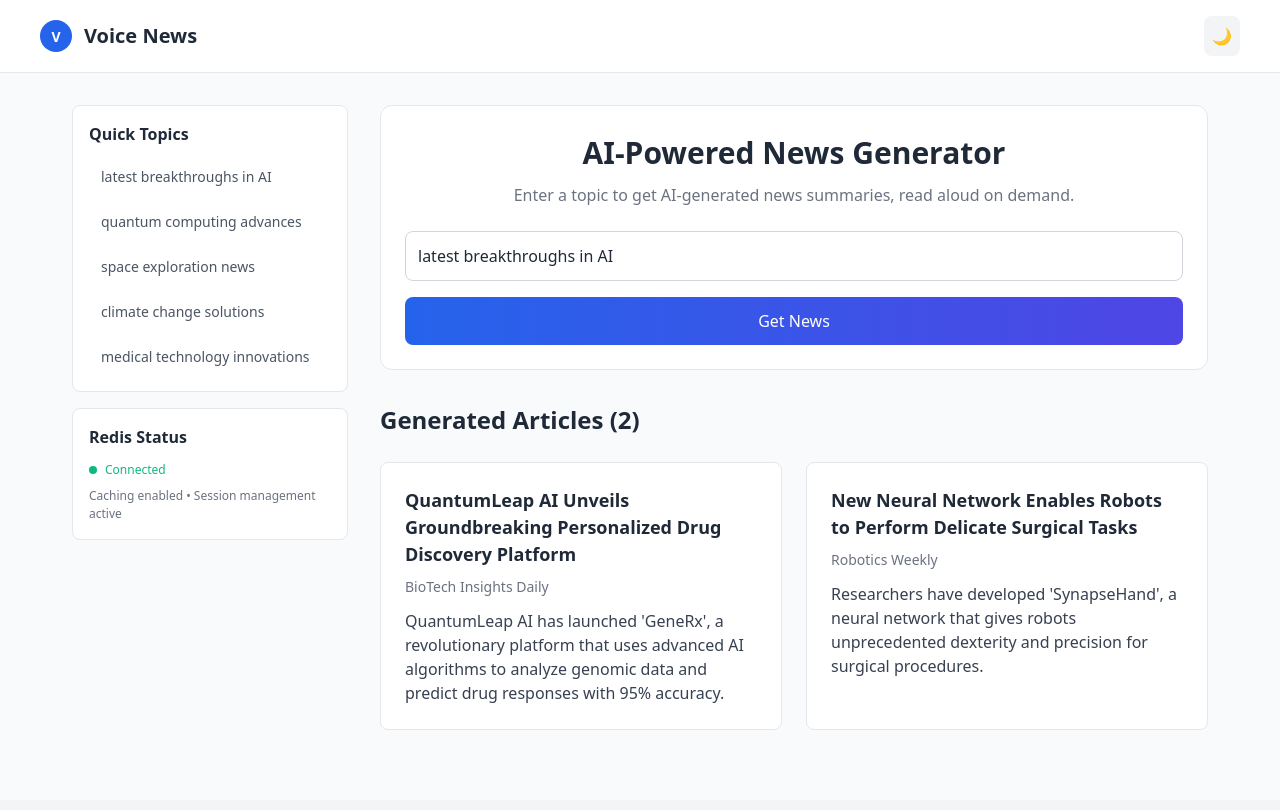
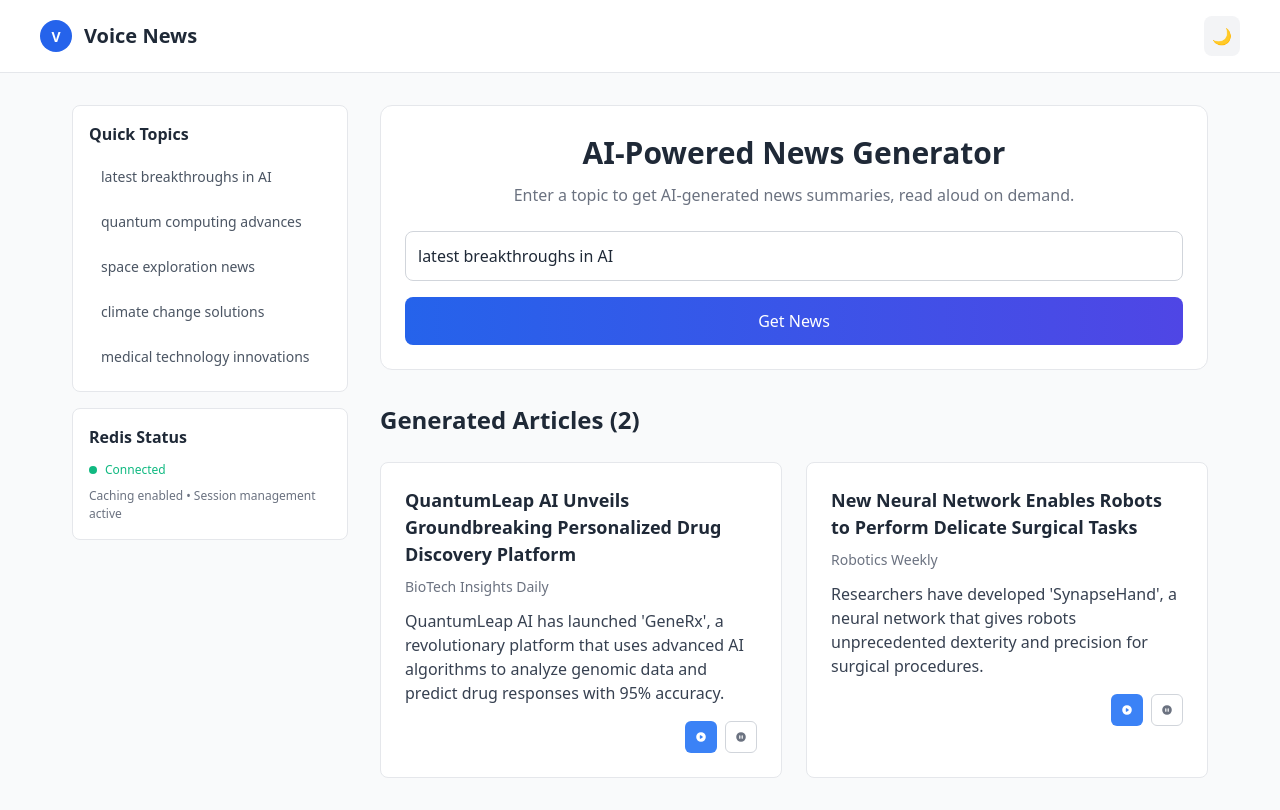
Before and after one commit to irwanphan/voice-news-summary, a React (Vite) app: page / in a window 1280 px wide. Both pictures are taken after a click on the button "Get News". Built offline with nearby package versions, Linux system fonts and the light colour scheme.

Commit message:
Add voice controls (play/stop/pause) for text-to-speech functionality

```diff
--- a/App.tsx
+++ b/App.tsx
@@ -1,6 +1,7 @@
 
 import React, { useState } from 'react';
 import { Article } from './types';
+import VoiceControls from './components/VoiceControls';
 
 function App() {
   const [articles, setArticles] = useState<Article[]>([]);
@@ -268,9 +269,12 @@ function App() {
                        <p style={{ color: isDark ? '#9ca3af' : '#6b7280', fontSize: '0.875rem', marginBottom: '0.75rem' }}>
                          {article.source}
                        </p>
-                      <p style={{ color: isDark ? '#d1d5db' : '#374151' }}>
+                       <p style={{ color: isDark ? '#d1d5db' : '#374151', marginBottom: '1rem' }}>
                          {article.summary}
                        </p>
+                       <div style={{ display: 'flex', justifyContent: 'flex-end' }}>
+                         <VoiceControls text={`${article.title}. ${article.summary}`} />
+                       </div>
                      </div>
                   ))}
                 </div>
--- /dev/null
+++ b/components/VoiceControls.tsx
@@ -0,0 +1,83 @@
+import React from 'react';
+import { useTextToSpeech } from '../hooks/useTextToSpeech';
+
+interface VoiceControlsProps {
+  text: string;
+  className?: string;
+}
+
+const VoiceControls: React.FC<VoiceControlsProps> = ({ text, className = '' }) => {
+  const { isPlaying, speak, stop, pause, resume } = useTextToSpeech();
+
+  const handlePlayClick = () => {
+    if (isPlaying) {
+      stop();
+    } else {
+      speak(text);
+    }
+  };
+
+  const handlePauseClick = () => {
+    if (isPlaying) {
+      pause();
+    } else {
+      resume();
+    }
+  };
+
+  return (
+    <div style={{ display: 'flex', gap: '0.5rem', alignItems: 'center' }}>
+      <button
+        onClick={handlePlayClick}
+        style={{
+          padding: '0.5rem',
+          borderRadius: '0.375rem',
+          border: 'none',
+          cursor: 'pointer',
+          backgroundColor: isPlaying ? '#dc2626' : '#3b82f6',
+          color: 'white',
+          display: 'flex',
+          alignItems: 'center',
+          justifyContent: 'center',
+          minWidth: '2rem',
+          height: '2rem'
+        }}
+        title={isPlaying ? 'Stop' : 'Play'}
+      >
+        {isPlaying ? (
+          <svg width="12" height="12" fill="currentColor" viewBox="0 0 20 20">
+            <path fillRule="evenodd" d="M4.293 4.293a1 1 0 011.414 0L10 8.586l4.293-4.293a1 1 0 111.414 1.414L11.414 10l4.293 4.293a1 1 0 01-1.414 1.414L10 11.414l-4.293 4.293a1 1 0 01-1.414-1.414L8.586 10 4.293 5.707a1 1 0 010-1.414z" clipRule="evenodd" />
+          </svg>
+        ) : (
+          <svg width="12" height="12" fill="currentColor" viewBox="0 0 20 20">
+            <path fillRule="evenodd" d="M10 18a8 8 0 100-16 8 8 0 000 16zM9.555 7.168A1 1 0 008 8v4a1 1 0 001.555.832l3-2a1 1 0 000-1.664l-3-2z" clipRule="evenodd" />
+          </svg>
+        )}
+      </button>
+
+      <button
+        onClick={handlePauseClick}
+        style={{
+          padding: '0.5rem',
+          borderRadius: '0.375rem',
+          border: '1px solid #d1d5db',
+          cursor: 'pointer',
+          backgroundColor: 'transparent',
+          color: '#6b7280',
+          display: 'flex',
+          alignItems: 'center',
+          justifyContent: 'center',
+          minWidth: '2rem',
+          height: '2rem'
+        }}
+        title="Pause/Resume"
+      >
+        <svg width="12" height="12" fill="currentColor" viewBox="0 0 20 20">
+          <path fillRule="evenodd" d="M18 10a8 8 0 11-16 0 8 8 0 0116 0zM7 8a1 1 0 012 0v4a1 1 0 11-2 0V8zm5-1a1 1 0 00-1 1v4a1 1 0 102 0V8a1 1 0 00-1-1z" clipRule="evenodd" />
+        </svg>
+      </button>
+    </div>
+  );
+};
+
+export default VoiceControls;
--- a/hooks/useTextToSpeech.ts
+++ b/hooks/useTextToSpeech.ts
@@ -1,76 +1,83 @@
 
-import { useState, useEffect, useCallback, useRef } from 'react';
+import { useState, useRef } from 'react';
 
-interface TextToSpeechOptions {
-    onEnd?: () => void;
+interface UseTextToSpeechReturn {
+  isPlaying: boolean;
+  currentText: string;
+  speak: (text: string) => void;
+  stop: () => void;
+  pause: () => void;
+  resume: () => void;
 }
 
-export const useTextToSpeech = ({ onEnd }: TextToSpeechOptions = {}) => {
-  const [isSpeaking, setIsSpeaking] = useState(false);
-  const [isPaused, setIsPaused] = useState(false);
-  const utteranceRef = useRef<SpeechSynthesisUtterance | null>(null);
+export const useTextToSpeech = (): UseTextToSpeechReturn => {
+  const [isPlaying, setIsPlaying] = useState(false);
+  const [currentText, setCurrentText] = useState('');
+  const speechRef = useRef<SpeechSynthesisUtterance | null>(null);
+  const synthesisRef = useRef<SpeechSynthesis | null>(null);
 
-  const handleEnd = useCallback(() => {
-    setIsSpeaking(false);
-    setIsPaused(false);
-    if (onEnd) {
-      onEnd();
+  const speak = (text: string) => {
+    // Stop any current speech
+    stop();
+
+    // Create new speech utterance
+    const utterance = new SpeechSynthesisUtterance(text);
+    utterance.rate = 0.9;
+    utterance.pitch = 1;
+    utterance.volume = 1;
+
+    // Set up event handlers
+    utterance.onstart = () => {
+      setIsPlaying(true);
+      setCurrentText(text);
+    };
+
+    utterance.onend = () => {
+      setIsPlaying(false);
+      setCurrentText('');
+    };
+
+    utterance.onerror = (event) => {
+      console.error('Speech synthesis error:', event);
+      setIsPlaying(false);
+      setCurrentText('');
+    };
+
+    // Store references
+    speechRef.current = utterance;
+    synthesisRef.current = window.speechSynthesis;
+
+    // Start speaking
+    window.speechSynthesis.speak(utterance);
+  };
+
+  const stop = () => {
+    if (synthesisRef.current) {
+      synthesisRef.current.cancel();
     }
-  }, [onEnd]);
+    setIsPlaying(false);
+    setCurrentText('');
+    speechRef.current = null;
+  };
 
-  useEffect(() => {
-    const synth = window.speechSynthesis;
-    const u = utteranceRef.current;
-    if (u) {
-        u.onend = handleEnd;
+  const pause = () => {
+    if (synthesisRef.current) {
+      synthesisRef.current.pause();
     }
+  };
 
-    // Cleanup: cancel speech when component unmounts
-    return () => {
-      if (synth.speaking) {
-        synth.cancel();
-      }
-    };
-  }, [handleEnd]);
+  const resume = () => {
+    if (synthesisRef.current) {
+      synthesisRef.current.resume();
+    }
+  };
 
-  const play = useCallback((text: string) => {
-    const synth = window.speechSynthesis;
-    if (synth.speaking && !isPaused) {
-      // If speaking a different text, stop and start new one
-      synth.cancel();
-    }
-
-    if (isPaused && utteranceRef.current) {
-      // Resume if paused
-      synth.resume();
-      setIsPaused(false);
-    } else {
-      // Start new speech
-      const utterance = new SpeechSynthesisUtterance(text);
-      utterance.onend = handleEnd;
-      utteranceRef.current = utterance;
-      synth.speak(utterance);
-    }
-    setIsSpeaking(true);
-  }, [isPaused, handleEnd]);
-
-  const pause = useCallback(() => {
-    const synth = window.speechSynthesis;
-    if (synth.speaking) {
-      synth.pause();
-      setIsPaused(true);
-    }
-  }, []);
-
-  const stop = useCallback(() => {
-    const synth = window.speechSynthesis;
-    if (synth.speaking) {
-      synth.cancel();
-    }
-    setIsSpeaking(false);
-    setIsPaused(false);
-    utteranceRef.current = null;
-  }, []);
-
-  return { isSpeaking, isPaused, play, pause, stop };
+  return {
+    isPlaying,
+    currentText,
+    speak,
+    stop,
+    pause,
+    resume
+  };
 };
```
Lines whose indentation alone changed are shown as unchanged.
